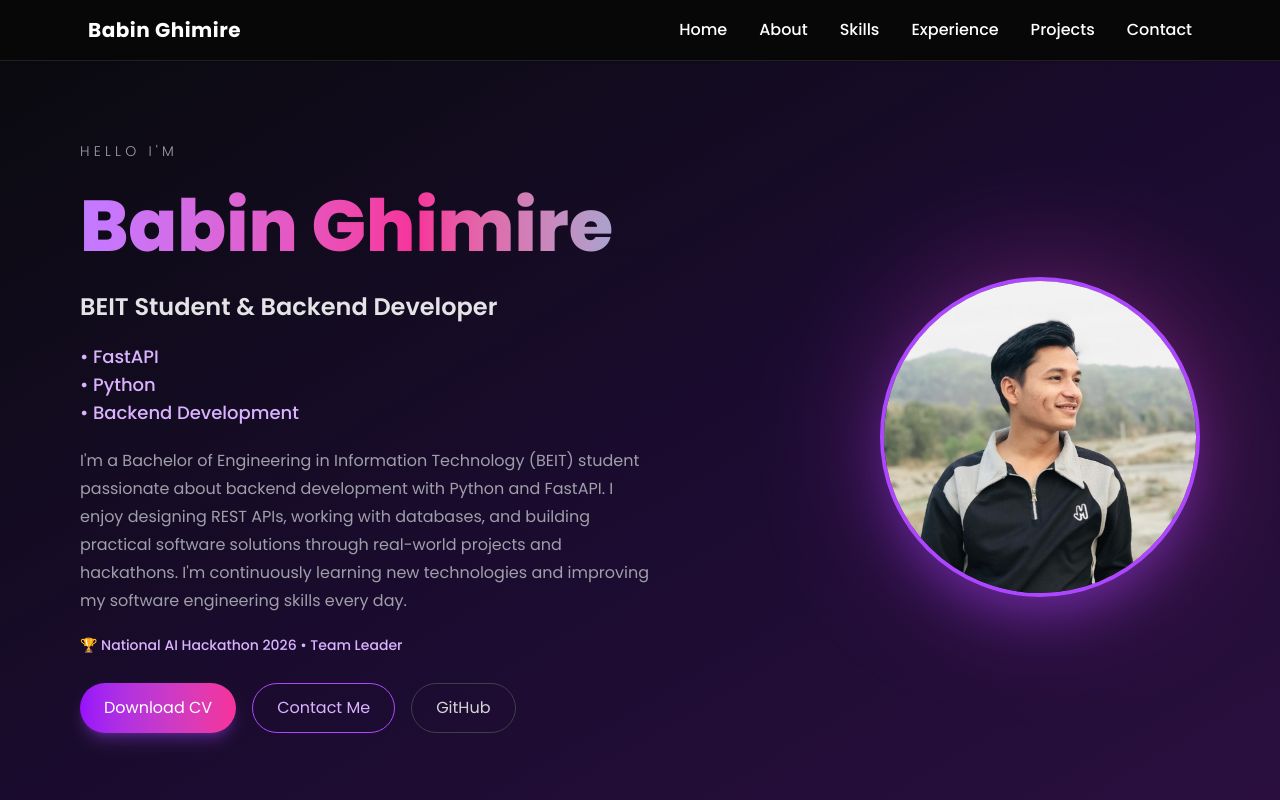
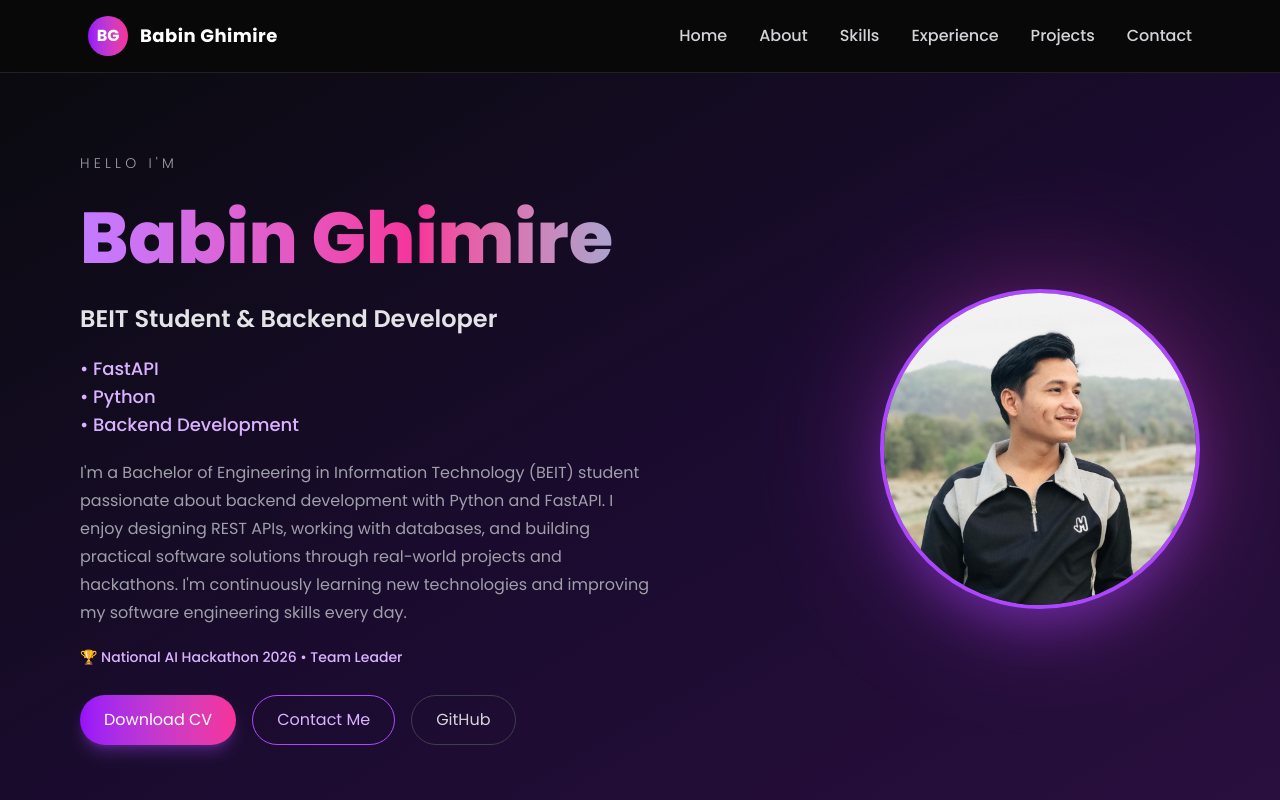
Before and after one commit to ghimirebabin07/my_portfolio, a Next.js app: page / in a window 1280 px wide. Shown: the top 800 px of the page. Built offline with nearby package versions, Linux system fonts and the light colour scheme.

Commit message:
feat: enhance navbar with improved navigation and responsive UI

```diff
--- a/components/Navbar.tsx
+++ b/components/Navbar.tsx
@@ -2,51 +2,45 @@
 
 import Link from "next/link";
 import { useState } from "react";
+import { HiMenu, HiX } from "react-icons/hi";
 
 export default function Navbar() {
   const [isMenuOpen, setIsMenuOpen] = useState(false);
-  const navItems = ["Home", "About", "Skills", "Experience", "Projects", "Contact"];
+
+  const navItems = [
+    "Home",
+    "About",
+    "Skills",
+    "Experience",
+    "Projects",
+    "Contact",
+  ];
 
   return (
-    <nav className="sticky top-0 left-0 w-full bg-[#09090B]/95 text-white shadow-sm z-50 border-b border-white/10 supports-[backdrop-filter]:bg-[#09090B]/80 supports-[backdrop-filter]:backdrop-blur-md">
-      <div className="max-w-6xl mx-auto flex items-center justify-between px-4 sm:px-6 py-4 gap-4">
-        <h1 className="text-base sm:text-xl font-bold tracking-wide">
-          Babin Ghimire
-        </h1>
+    <nav className="sticky top-0 z-50 w-full border-b border-white/10 bg-[#09090B]/90 backdrop-blur-md text-white">
+      <div className="max-w-6xl mx-auto flex items-center justify-between px-4 sm:px-6 py-4">
+        {/* Logo */}
+        <Link
+          href="#home"
+          className="flex items-center gap-3 hover:opacity-90 transition"
+        >
+          <div className="w-10 h-10 rounded-full bg-gradient-to-r from-purple-600 to-pink-500 flex items-center justify-center font-bold text-white">
+            BG
+          </div>
 
-        <ul className="hidden md:flex gap-8 font-medium">
-          {navItems.map((item) => (
-            <li key={item}>
-              <Link
-                href={`#${item.toLowerCase()}`}
-                className="hover:text-purple-400 transition-colors"
-              >
-                {item}
-              </Link>
-            </li>
-          ))}
-        </ul>
+          <span className="hidden sm:block text-lg font-bold tracking-wide">
+            Babin Ghimire
+          </span>
+        </Link>
 
-        <button
-          className="md:hidden px-3 py-2 rounded-lg bg-purple-600 transition-colors hover:bg-purple-700"
-          aria-expanded={isMenuOpen}
-          aria-controls="mobile-nav"
-          aria-label="Toggle navigation menu"
-          onClick={() => setIsMenuOpen((open) => !open)}
-        >
-          {isMenuOpen ? "✕" : "☰"}
-        </button>
-      </div>
-
-      {isMenuOpen && (
-        <div id="mobile-nav" className="md:hidden border-t border-white/10 bg-[#09090B]">
-          <ul className="max-w-6xl mx-auto grid gap-1 px-4 sm:px-6 py-3">
+        {/* Desktop Navigation */}
+        <div className="hidden md:flex items-center gap-10">
+          <ul className="flex items-center gap-8 font-medium">
             {navItems.map((item) => (
               <li key={item}>
                 <Link
                   href={`#${item.toLowerCase()}`}
-                  className="block rounded-lg px-3 py-3 text-sm font-medium text-white hover:bg-white/5 hover:text-purple-300 transition"
-                  onClick={() => setIsMenuOpen(false)}
+                  className="relative text-zinc-300 hover:text-purple-400 transition-colors after:absolute after:left-0 after:-bottom-1 after:h-[2px] after:w-0 after:bg-purple-400 after:transition-all after:duration-300 hover:after:w-full"
                 >
                   {item}
                 </Link>
@@ -54,6 +48,44 @@ export default function Navbar() {
             ))}
           </ul>
         </div>
+
+        {/* Mobile Button */}
+        <button
+          onClick={() => setIsMenuOpen(!isMenuOpen)}
+          className="md:hidden rounded-lg bg-purple-600 p-2 hover:bg-purple-500 transition"
+          aria-label="Toggle navigation menu"
+        >
+          {isMenuOpen ? <HiX size={24} /> : <HiMenu size={24} />}
+        </button>
+      </div>
+
+      {/* Mobile Menu */}
+      {isMenuOpen && (
+        <div className="md:hidden border-t border-white/10 bg-[#09090B]/95 backdrop-blur-md">
+          <ul className="flex flex-col px-6 py-4">
+            {navItems.map((item) => (
+              <li key={item}>
+                <Link
+                  href={`#${item.toLowerCase()}`}
+                  onClick={() => setIsMenuOpen(false)}
+                  className="block rounded-lg px-4 py-3 text-zinc-300 hover:bg-white/5 hover:text-purple-400 transition"
+                >
+                  {item}
+                </Link>
+              </li>
+            ))}
+
+            <li className="mt-3">
+              <a
+                href="/resume.pdf"
+                download
+                className="block rounded-lg bg-purple-600 px-4 py-3 text-center font-medium hover:bg-purple-500 transition"
+              >
+                Download Resume
+              </a>
+            </li>
+          </ul>
+        </div>
       )}
     </nav>
   );
```
